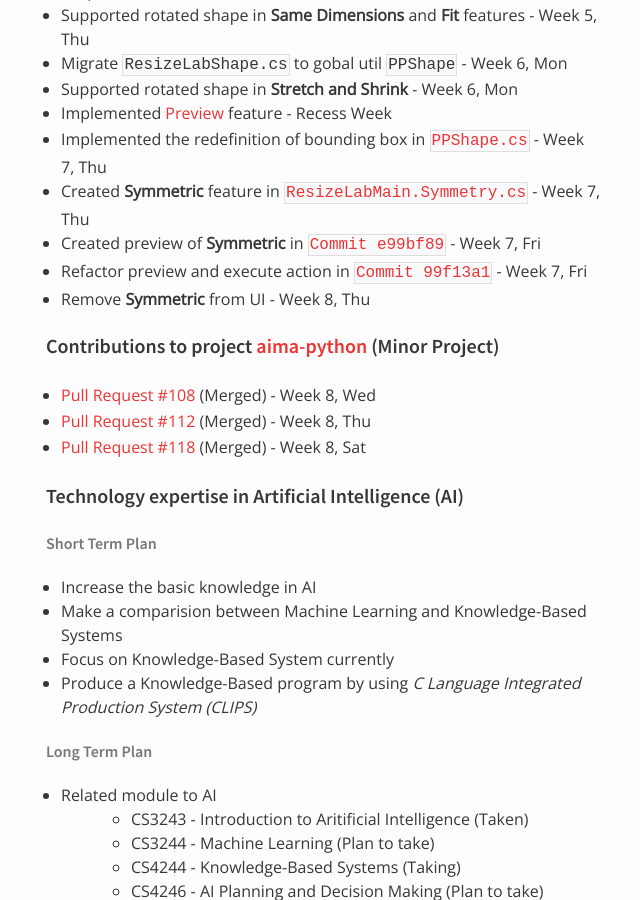
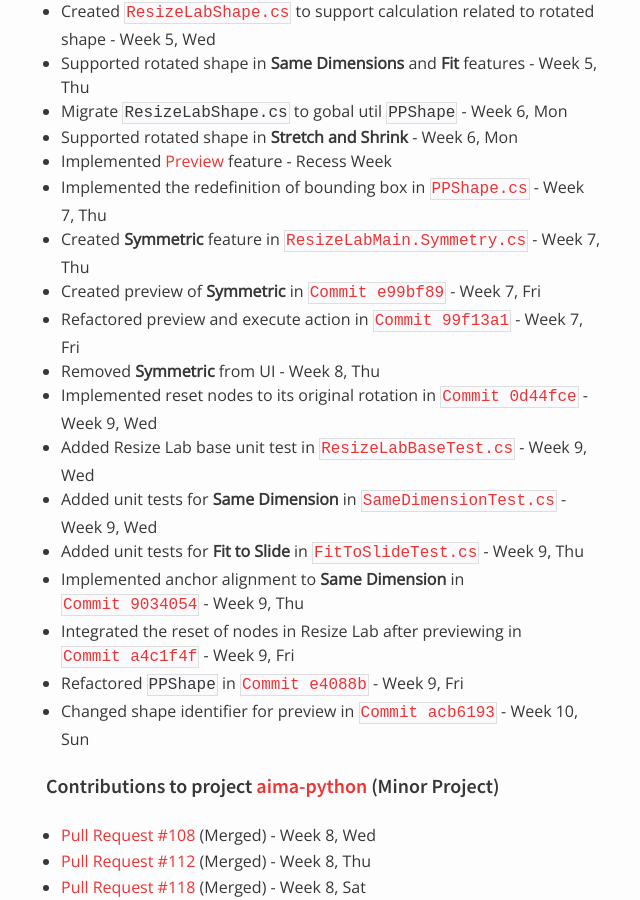
Before and after one commit to nus-oss/cs3281-AY1516S2-website, a Jekyll site: the page built from teams/powerpointlabs.md, in a window 1280 px wide and 900 px high, scrolled down 6729 px. Shown: the whole window, without its empty margins (324-964 px from the left). Built offline with Jekyll 4.4.1, drawn with Linux system fonts in a browser that asks for light colours; some of the changed text lies outside the part shown.

Commit message:
Update Yu Ting's progress

```diff
--- a/teams/powerpointlabs.md
+++ b/teams/powerpointlabs.md
@@ -86,15 +86,17 @@
   * [x] Implement restore aspect ratio with absolute dimension - Week 6, Thu
   * [x] Improve on rotation support for shapes - Week 7, Thu
   * [x] Redesign icons for ResizeLab - Week 8
-  * [x] Add settings for Same Dimension
-  * [x] Add settings for Stretch/Shrink
-  * [x] Slight adjust feature
+  * [x] Add settings for Same Dimension - Week 9, Wed
+  * [x] Add settings for Stretch/Shrink - Week 9, Thu
+  * [x] Implement slight adjust feature - Week 10, Sun
+  * [ ] Implement adjust aspect ratio
+  * [ ] Implement resize propotionally (Height and Width)
   * [ ] Add delay to preview
   * [ ] Create Ratio Resize feature
 * Advanced functionality for Resize Lab
   * [x] Preview feature - Recess Week, Thu
 * Others
-  * [ ] Create unit tests
+  * [x] Create unit tests for major functions - Week 9, Thu
   * [ ] Create functional tests
   * [ ] Merge with master branch
 
@@ -199,8 +201,16 @@
 * Implemented the redefinition of bounding box in [`PPShape.cs`](https://github.com/nus-fboa2016-PL/PowerPointLabs/blob/c14b014770d3bc00a743914cbc8fcd718cf1f3ac/PowerPointLabs/PowerPointLabs/Utils/PPShape.cs) - Week 7, Thu
 * Created **Symmetric** feature in [`ResizeLabMain.Symmetry.cs`](https://github.com/nus-fboa2016-PL/PowerPointLabs/blob/b994d66268cb1eb29597d47ea687f781b70f40d1/PowerPointLabs/PowerPointLabs/ResizeLab/ResizeLabMain.Symmetry.cs) - Week 7, Thu
 * Created preview of **Symmetric** in [`Commit e99bf89`](https://github.com/nus-fboa2016-PL/PowerPointLabs/commit/1a76458a8a6168f37771c95e245b88e45b2512e7) - Week 7, Fri
-* Refactor preview and execute action in [`Commit 99f13a1`](https://github.com/nus-fboa2016-PL/PowerPointLabs/commit/ab4c5086cd3bb9425d7280858658609655d67167) - Week 7, Fri
-* Remove **Symmetric** from UI - Week 8, Thu
+* Refactored preview and execute action in [`Commit 99f13a1`](https://github.com/nus-fboa2016-PL/PowerPointLabs/commit/ab4c5086cd3bb9425d7280858658609655d67167) - Week 7, Fri
+* Removed **Symmetric** from UI - Week 8, Thu
+* Implemented reset nodes to its original rotation in [`Commit 0d44fce`](https://github.com/nus-fboa2016-PL/PowerPointLabs/commit/1e3a2314ef4b6cb7081042db82f5191f50b424ae) - Week 9, Wed
+* Added Resize Lab base unit test in [`ResizeLabBaseTest.cs`](https://github.com/nus-fboa2016-PL/PowerPointLabs/blob/4757354d6de862da0079cdea8ed637e5a9ee5075/PowerPointLabs/Test/UnitTest/ResizeLab/ResizeLabBaseTest.cs) - Week 9, Wed
+* Added unit tests for **Same Dimension** in [`SameDimensionTest.cs`](https://github.com/nus-fboa2016-PL/PowerPointLabs/blob/4757354d6de862da0079cdea8ed637e5a9ee5075/PowerPointLabs/Test/UnitTest/ResizeLab/SameDimensionTest.cs) - Week 9, Wed
+* Added unit tests for **Fit to Slide** in [`FitToSlideTest.cs`](https://github.com/nus-fboa2016-PL/PowerPointLabs/blob/2e175998d1946aa88b4d45d7be02e9060ce9d4f9/PowerPointLabs/Test/UnitTest/ResizeLab/FitToSlideTest.cs) - Week 9, Thu
+* Implemented anchor alignment to **Same Dimension** in [`Commit 9034054`](https://github.com/nus-fboa2016-PL/PowerPointLabs/commit/8a84a5f7d3578ef335c44349929c5b69c1d3d92c) - Week 9, Thu
+* Integrated the reset of nodes in Resize Lab after previewing in [`Commit a4c1f4f`](https://github.com/nus-fboa2016-PL/PowerPointLabs/commit/cd27419f860ca5cd7dec84f880d2035fdfa08b35) - Week 9, Fri
+* Refactored `PPShape` in [`Commit e4088b`](https://github.com/nus-fboa2016-PL/PowerPointLabs/commit/37a9daf5aca1724643215dcd53197dd14075a539) - Week 9, Fri
+* Changed shape identifier for preview in [`Commit acb6193`](https://github.com/nus-fboa2016-PL/PowerPointLabs/commit/c42b6a164fcc6976aea1c179503a7d74cdbacc29) - Week 10, Sun
 
 #### Contributions to project [aima-python](https://github.com/aimacode/aima-python) (Minor Project)
  * [Pull Request #108](https://github.com/aimacode/aima-python/pull/108) (Merged) - Week 8, Wed
```
